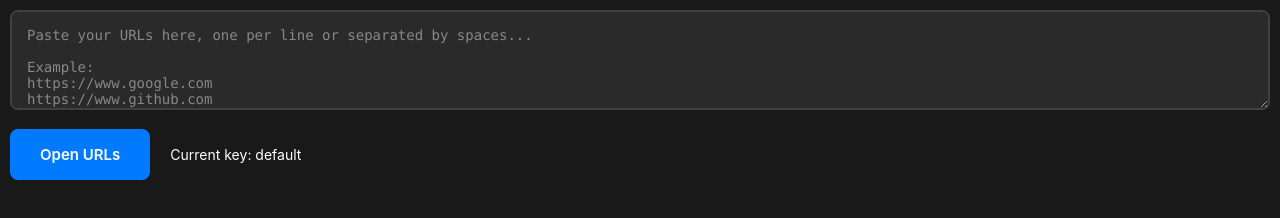
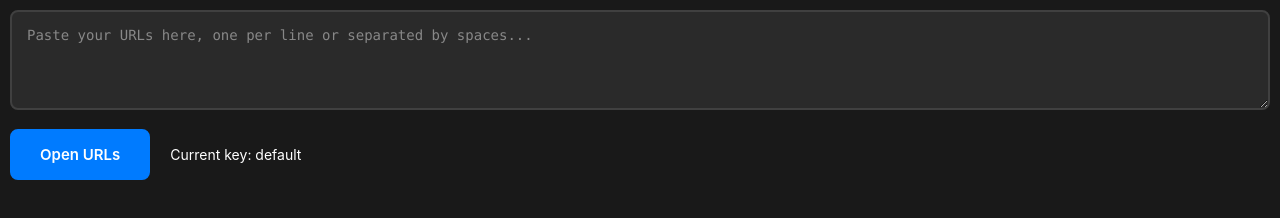
Before and after one commit to maslaknikolai/notion-embaddable, a plain HTML site: page index.html in a window 1280 px wide. Drawn offline with Linux system fonts and the light colour scheme.

Commit message:
Update textarea placeholder for clarity in URL input instructions

```diff
--- a/index.html
+++ b/index.html
@@ -127,7 +127,7 @@
     <div class="container">
         <textarea
             id="urlTextarea"
-            placeholder="Paste your URLs here, one per line or separated by spaces...&#10;&#10;Example:&#10;https://www.google.com&#10;https://www.github.com&#10;https://www.stackoverflow.com"
+            placeholder="Paste your URLs here, one per line or separated by spaces..."
         ></textarea>
 
         <div style="display: flex; align-items: center; gap: 20px;">
```
